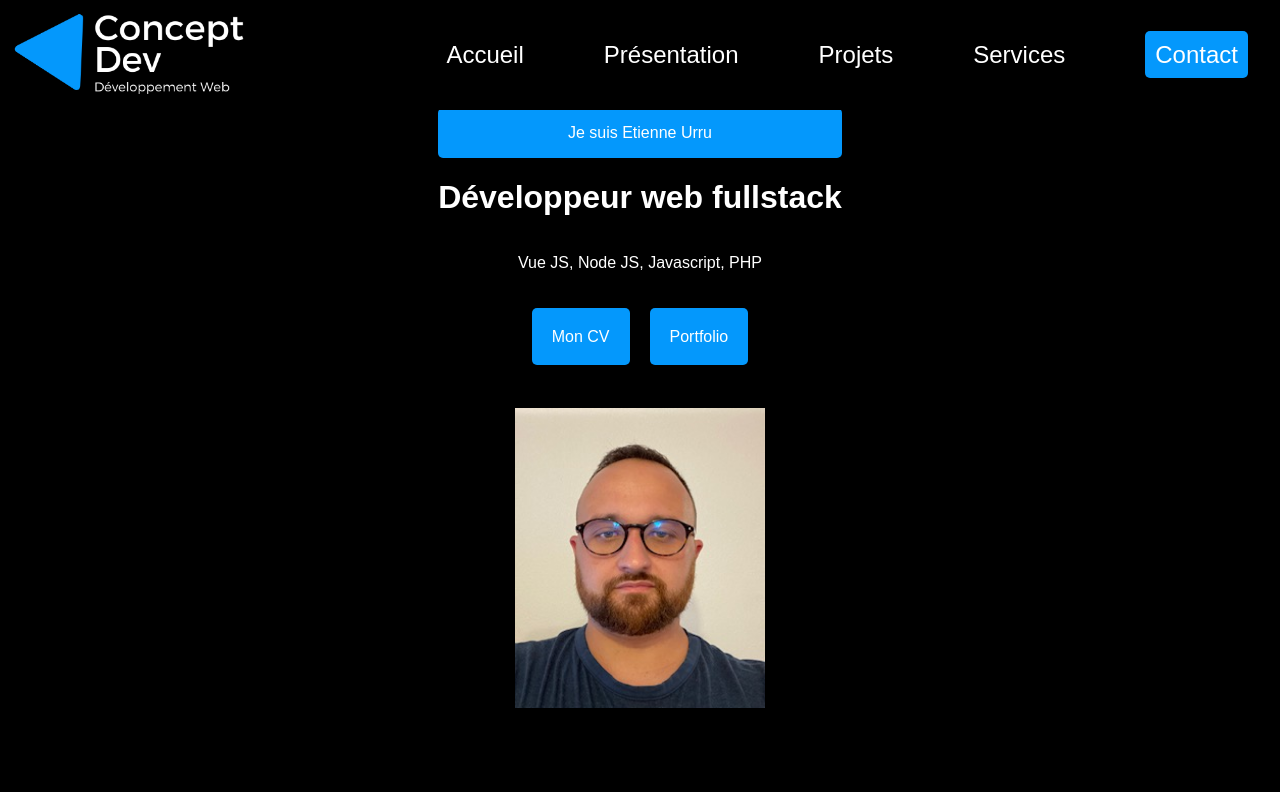
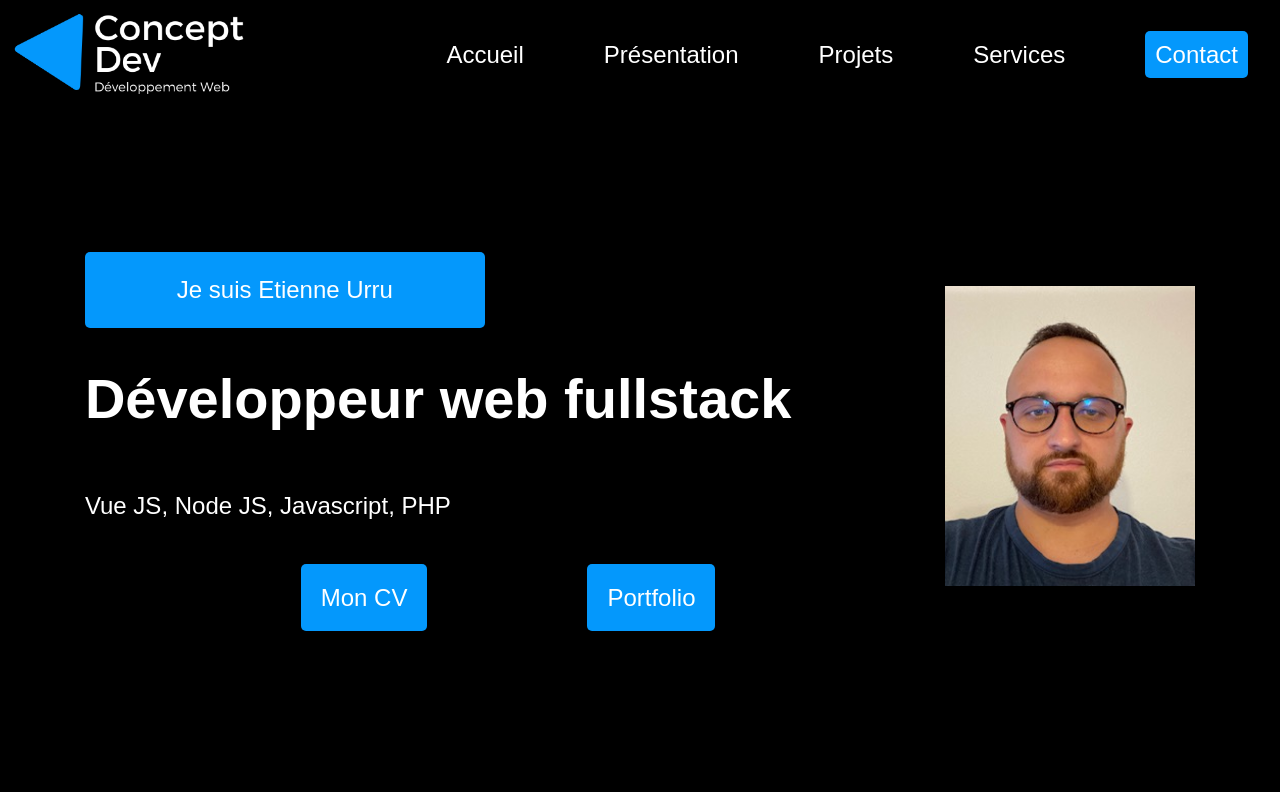
Before and after one commit to EUrru31/portfolio, a Vue app: page / in a window 1280 px wide. Shown: the top 792 px of the page. Built offline with nearby package versions, Linux system fonts and the light colour scheme.

Commit message:
Home Mediaqueries

```diff
--- a/src/components/Home.vue
+++ b/src/components/Home.vue
@@ -64,4 +64,29 @@ img {
     color: white;
     text-decoration: none;
 }
+@media screen and (min-width: 1025px) {
+    .home {
+        display: flex;
+        flex-direction: row;
+        justify-content: space-around;
+        align-items: center;
+        height: 100vh;
+    }
+    .homeText {
+        font-size: 1.5rem;
+    }
+    h1 {
+        font-size: 3.5rem;
+    }
+    .homeBulle {
+        width: 400px;
+    }
+    .homeLangage {
+        text-align: start;
+    }
+    .homeButton {
+        margin-left: 150px;
+        margin-top: 100px;
+    }
+}
 </style>
```
